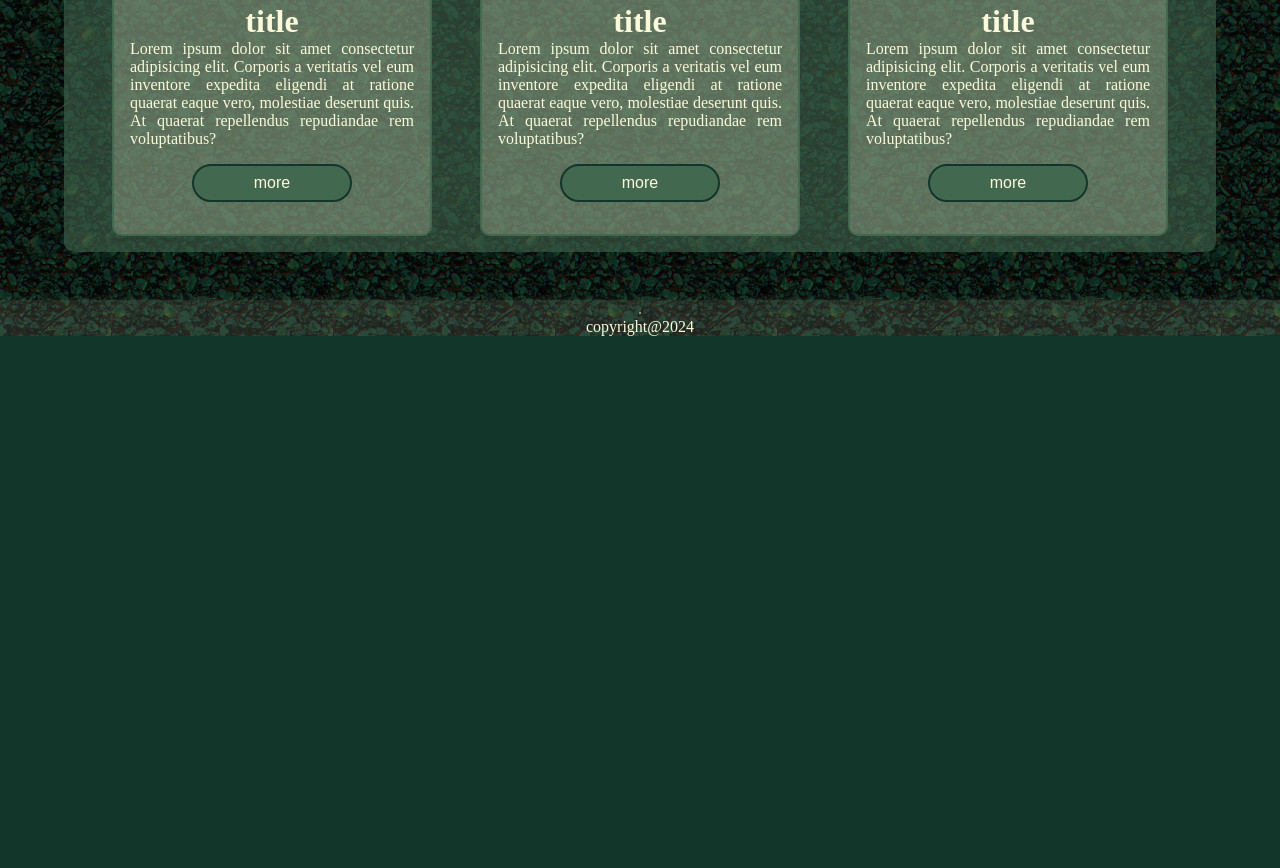
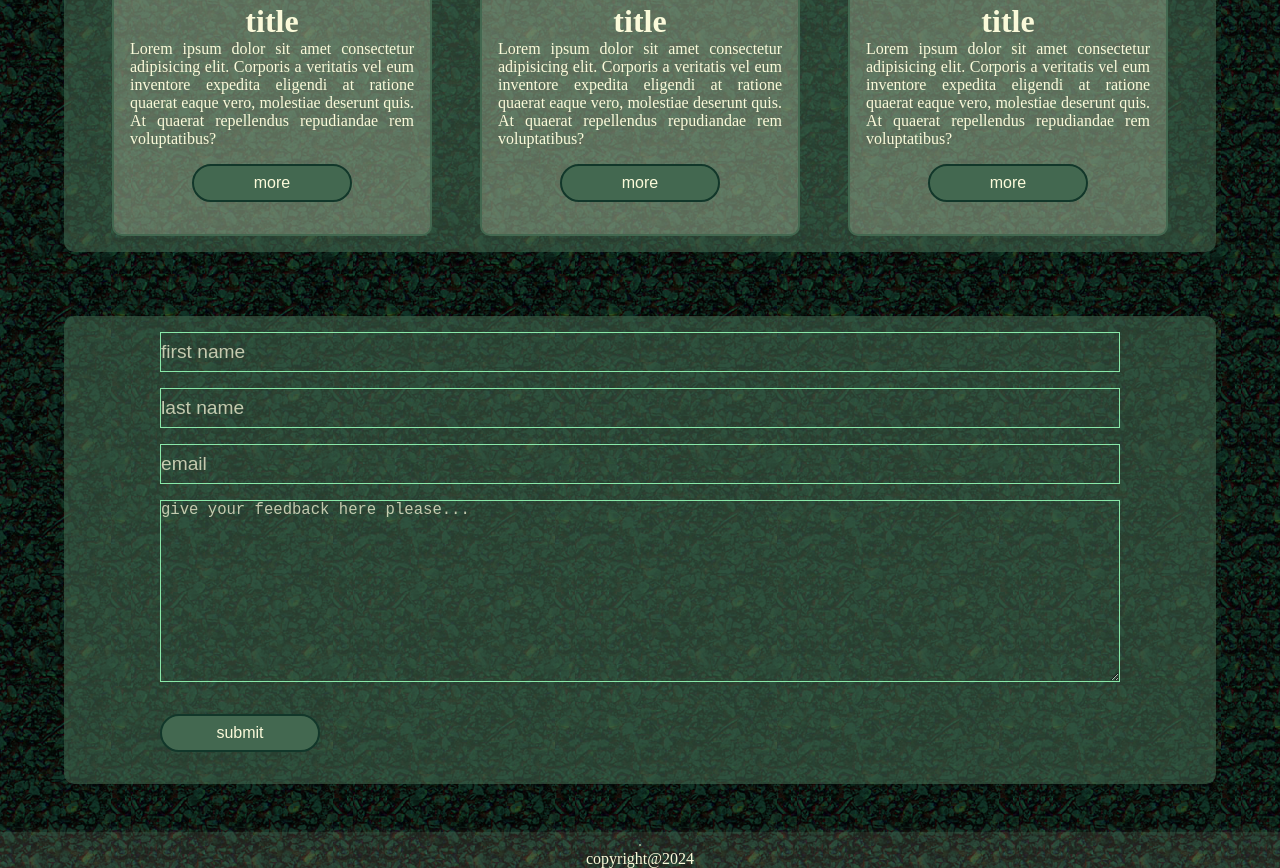
Before and after one commit to prabh234/bootstrap-5-post-template-main, a plain HTML site: page index.html in a window 1280 px wide. Shown: the part 881-1749 px from the top of the page. Before the commit the page ends 1217 px from the top, so only its background shows below. Drawn offline with Linux system fonts and the light colour scheme.

Commit message:
form added

```diff
--- a/index.html
+++ b/index.html
@@ -76,7 +76,15 @@
                 </div>
             </div>
         </div>
-
+        <div class="container">
+            <form action="/">
+                <input type="text" name="first" placeholder="first name">
+                <input type="text" name="last" placeholder="last name">
+                <input type="email" name="email" placeholder="email">
+                <textarea name="feedback" placeholder="give your feedback here please..." id="" cols="30" rows="10"></textarea>
+                <button class="btn" type="submit">submit</button>
+            </form>
+        </div>
 
     </main>
     <footer>
--- a/style.css
+++ b/style.css
@@ -140,3 +140,50 @@ footer{
 .btn:hover {
   background: #12372A;
 }
+
+/* form */
+
+form{
+    display: flex;
+    flex-direction: column;
+    min-width: 10rem;
+    width: 60rem;
+    /* max-width: 30rem; */
+    gap: 1rem;
+}
+form > input{
+    background: transparent;
+    border:1px solid #89e7a8;
+    font-size: larger;
+    height: 2.5rem;
+}
+form > input:hover{
+    background: #adbc9f3b;
+
+}
+
+form > input:focus{
+    background: #436850;
+    outline: none;
+}
+form > input::placeholder{
+   color: #fbfadabc;
+   }
+form > textarea{
+    background: transparent;
+       border:1px solid #89e7a8;
+
+    font-size: larger;
+}
+form > textarea:hover{
+    background: #adbc9f3b;
+
+}
+
+form > textarea:focus{
+    background: #436850;
+    outline: none;
+}
+form > textarea::placeholder{
+   color: #fbfadabc;
+   }
```
